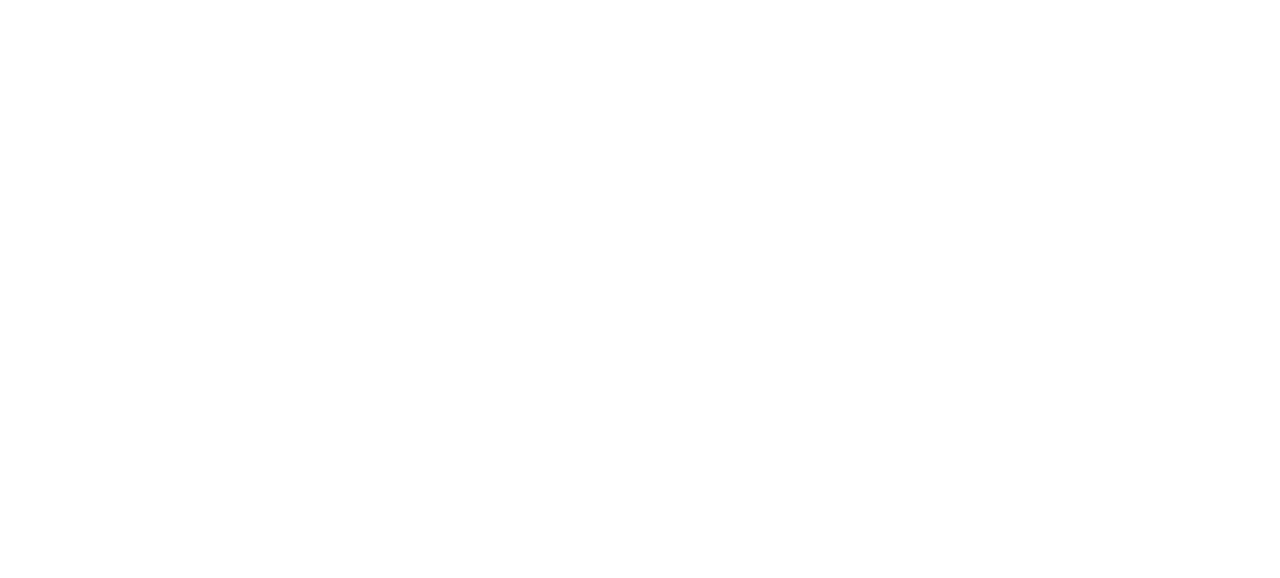
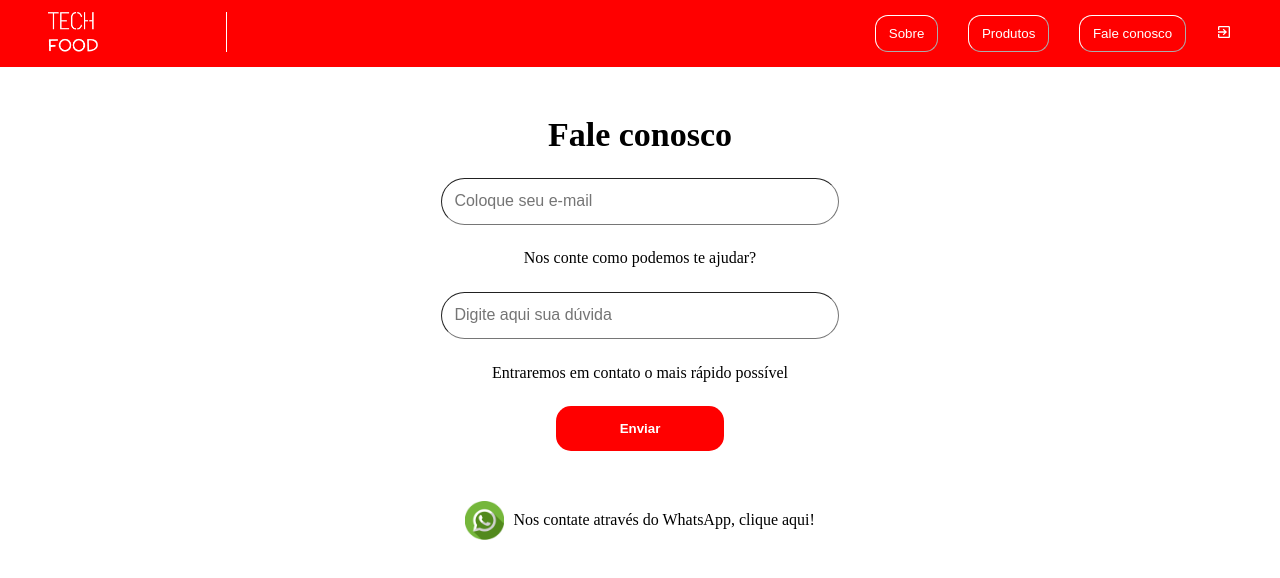
Before and after one commit to juliaklzs/logistica-alimentos-teste, a React (Create React App) app: page /contact in a window 1280 px wide. Before the commit this address had no page. Shown: the top 578 px of the page. Built offline with nearby package versions, Linux system fonts and the light colour scheme.

Commit message:
second commit

```diff
--- a/src/Components/header.jsx
+++ b/src/Components/header.jsx
@@ -12,9 +12,9 @@
         </div>
 
         <GroupBtn>
-            <Btn>Sobre</Btn>
+            <Btn><a href="/home" style={{textDecoration: "none", color: "white"}}>Sobre</a></Btn>
             <Btn>Produtos</Btn>
-            <Btn>Fale conosco</Btn>
+            <Btn><a href="/contact" style={{textDecoration: "none", color: "white"}}>Fale conosco</a></Btn>
             <a href="/login" style={{textDecoration: "none", color: "white"}}><MdOutlineExitToApp /></a>
         </GroupBtn>
 
--- a/src/Components/styled.js
+++ b/src/Components/styled.js
@@ -27,7 +27,7 @@
     border-radius: 13px;
     border-color: #FFF;
     border-width: 1.5px;
-    padding: 10px 3vw;
+    padding: 10px 1vw;
     color: #FFF;
     background-color: transparent;
 `
--- a/src/Routes.js
+++ b/src/Routes.js
@@ -5,16 +5,20 @@
 import Login from "./Routes/Login/login"
 import Pass from "./Routes/ForgorPass/pass"
 import Register from "./Routes/Register/register"
+import Contact from "./Routes/Contact/contact"
+
+
 const AppRoutes = () => {
 
     return(
 
         <Router>
             <Routes>
-                <Route path="/" element={<Home/>}></Route>
-                <Route path="/login" element={<Login/>}></Route>
+                <Route path="/home" element={<Home/>}></Route>
+                <Route path="/" element={<Login/>}></Route>
                 <Route path="/forgotpassword" element={<Pass/>}></Route>
                 <Route path="/register" element={<Register/>}></Route>
+                <Route path="/contact" element={<Contact/>}></Route>
             </Routes>
         </Router>
 
--- /dev/null
+++ b/src/Routes/Contact/contact.jsx
@@ -0,0 +1,38 @@
+import React from "react";
+import Header from "../../Components/header";
+import { Form, Input } from "../Login/styled";
+import { BtnSend } from "../../Components/styled";
+import { Titulo } from "../Home/styled";
+import Wpp from "../../assets/contact/wpp-img.png"
+
+
+function Contact() {
+    function enviarFrom(event) {
+        alert("Sua dúvida foi enviada, logo menos entraremos em contato para te responder!")
+        event.preventDefault();
+        window.location.href = "/home";
+    }
+
+    return(
+        <section>
+            <Header></Header>
+
+            <Form>
+                <Titulo>Fale conosco</Titulo>
+                <Input placeholder="Coloque seu e-mail"></Input>
+                <h1>Nos conte como podemos te ajudar?</h1>
+                <Input placeholder="Digite aqui sua dúvida"></Input>
+                <p>Entraremos em contato o mais rápido possível</p>
+                <BtnSend style={{marginTop: "0vh"}} onClick={enviarFrom}>Enviar</BtnSend>
+                <div style={{display: "flex", alignItems: "center", gap: "10px"}}>
+                    <img src={Wpp} alt="" style={{ width: "3vw"}}/>
+                    <a href="https://web.whatsapp.com/" target="blank" style={{ textDecoration: "none", color: "black"}}>Nos contate através do WhatsApp, clique aqui!</a>
+                </div>
+
+            </Form>
+        </section>
+    )
+
+}
+
+export default Contact;
--- a/src/Routes/ForgorPass/pass.jsx
+++ b/src/Routes/ForgorPass/pass.jsx
@@ -5,7 +5,14 @@
 import { BtnSend } from "../../Components/styled";
 
 function Pass() {
+    function enviarSenha(event) {
+        event.preventDefault()
+        alert("Link para redefinição de senha enviad para seu e-mail")
+        window.location.href = "/home"
+    }
     return(
+
+
 
         <div>
             <Header></Header>
@@ -14,7 +21,7 @@
                 <Titulo>Esqueci minha senha</Titulo>
                 <p style={{margin: "3vw 0vw 3vw 0vw", width: "35vw", textAlign: "center"}}>Para que você possa recuperar sua senha, nos informe o email cadastrado para que enviemos a mensagem de redefinição!</p>
                 <Input placeholder="Insira seu e-mail"></Input>
-                <BtnSend>Redefinir senha</BtnSend>
+                <BtnSend onClick={enviarSenha}>Redefinir senha</BtnSend>
             </section>
 
         </div>
--- a/src/Routes/Home/home.jsx
+++ b/src/Routes/Home/home.jsx
@@ -17,12 +17,12 @@
                         <p>Como ONG, você encontra aliementos bons para se tranformar em marmitas para quem precisa do nosso apoio.</p>
                     </TextsHome1>
                     <div>
-                        <img src={Img1} alt="" />
+                        <img src={Img1} alt="" style={{height: "auto", width: "52vw"}}/>
                     </div>
                 </Section1>
                 <Section2>
                     <div>
-                        <img src={Img2} alt="" />
+                        <img src={Img2} alt="" style={{height: "auto", width: "40vw"}}/>
                     </div>
                     <TextsHome2>
                         <Titulo>Sobre a Tech Food!</Titulo>
--- a/src/Routes/Home/styled.js
+++ b/src/Routes/Home/styled.js
@@ -32,6 +32,7 @@
 
 export const Section2 = styled.section`
     width: auto;
+    margin: 5vh 2vh;
     display: flex;
     flex-direction: row;
     justify-content: space-between;
--- a/src/Routes/Login/login.jsx
+++ b/src/Routes/Login/login.jsx
@@ -28,7 +28,7 @@
             senha.style.border = "2px solid initial";
           }
         } else {
-            window.location.href = '/';
+            window.location.href = '/home';
         }
     }
 function Login() {
```
Also changed, not shown: src/assets/contact/wpp-img.png (added).
